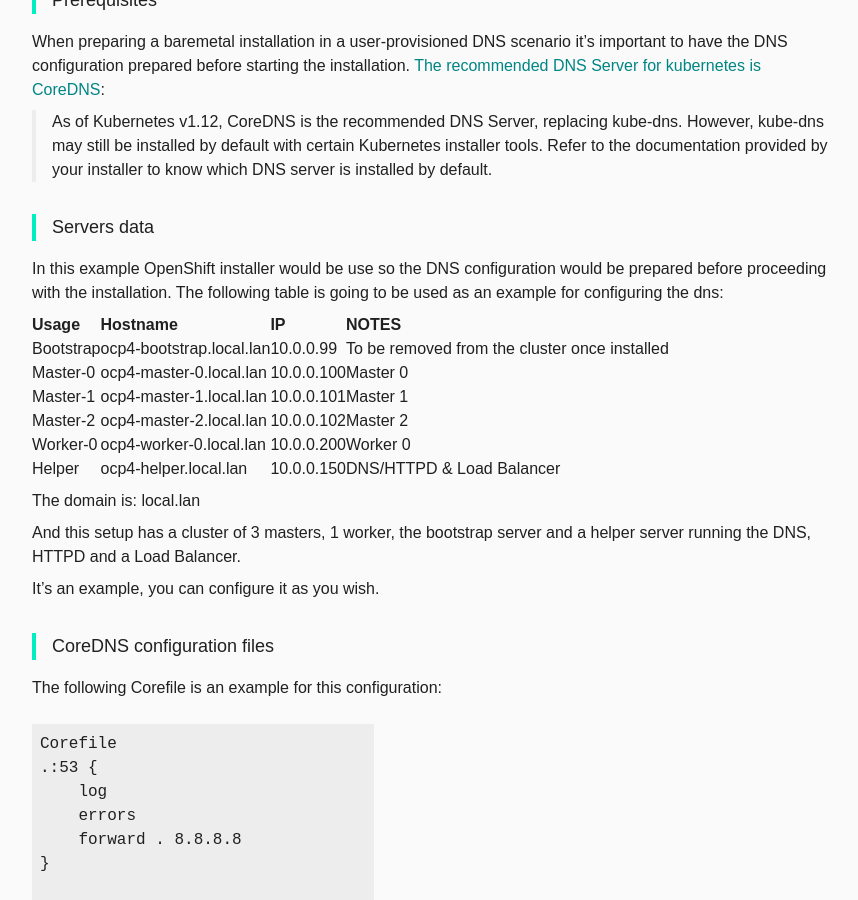
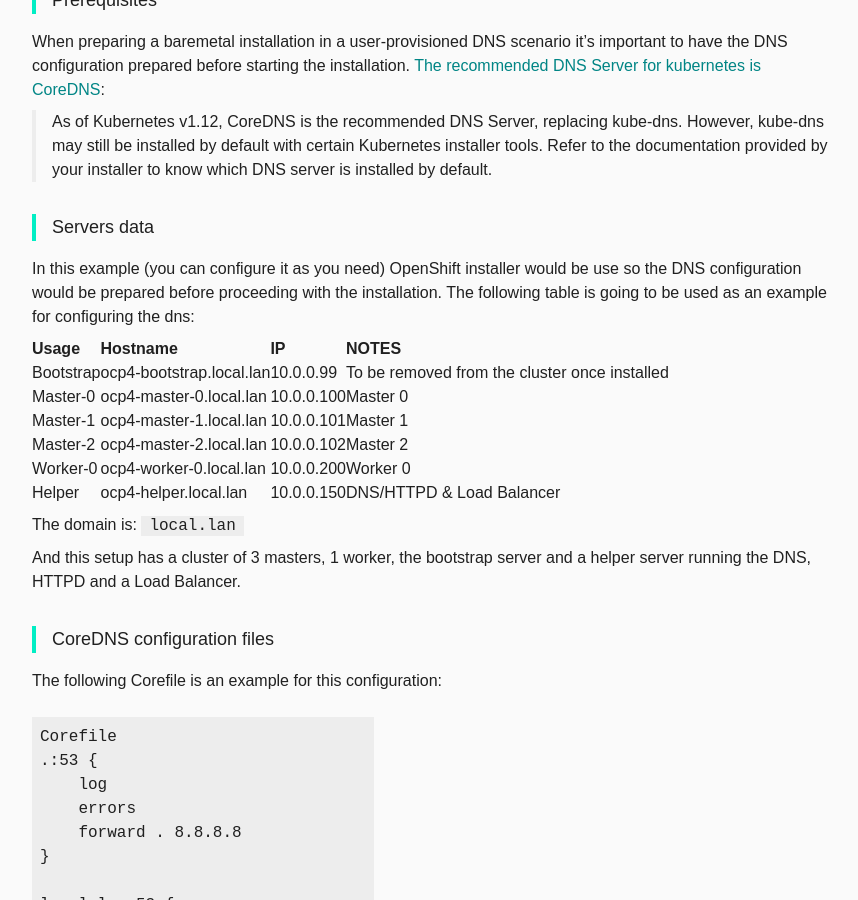
Before and after one commit to metal3-io/metal3-io.github.io, a Jekyll site: the page built from _posts/2019-09-13-dns-tips.md, in a window 1280 px wide and 900 px high, scrolled down 740 px. Shown: the whole window, without its empty margins (34-892 px from the left). Built offline with Jekyll 4.4.1, drawn with Linux system fonts in a browser that asks for light colours; our own code applies the rules of GitHub Pages for plain Markdown files.

Commit message:
sentence changed

```diff
--- a/_posts/2019-09-13-dns-tips.md
+++ b/_posts/2019-09-13-dns-tips.md
@@ -16,7 +16,7 @@ kube-dns may still be installed by default with certain Kubernetes installer too
 the documentation provided by your installer to know which DNS server is installed by default.
 
 ## Servers data
-In this example OpenShift installer would be use so the DNS configuration would be prepared before proceeding
+In this example (you can configure it as you need) OpenShift installer would be use so the DNS configuration would be prepared before proceeding
 with the installation. The following table is going to be used as an example for configuring the dns:
 
 
@@ -29,11 +29,10 @@ with the installation. The following table is going to be used as an example for
 | Worker-0  | ocp4-worker-0.local.lan  | 10.0.0.200     | Worker 0                                      |
 | Helper    | ocp4-helper.local.lan    | 10.0.0.150     | DNS/HTTPD & Load Balancer                     |
 
-The domain is: local.lan
+The domain is: `local.lan`
 
 And this setup has a cluster of 3 masters, 1 worker, the bootstrap server and a helper server running the DNS, HTTPD and a Load Balancer.
 
-It's an example, you can configure it as you wish.
 
 ## CoreDNS configuration files
 The following Corefile is an example for this configuration:
```
